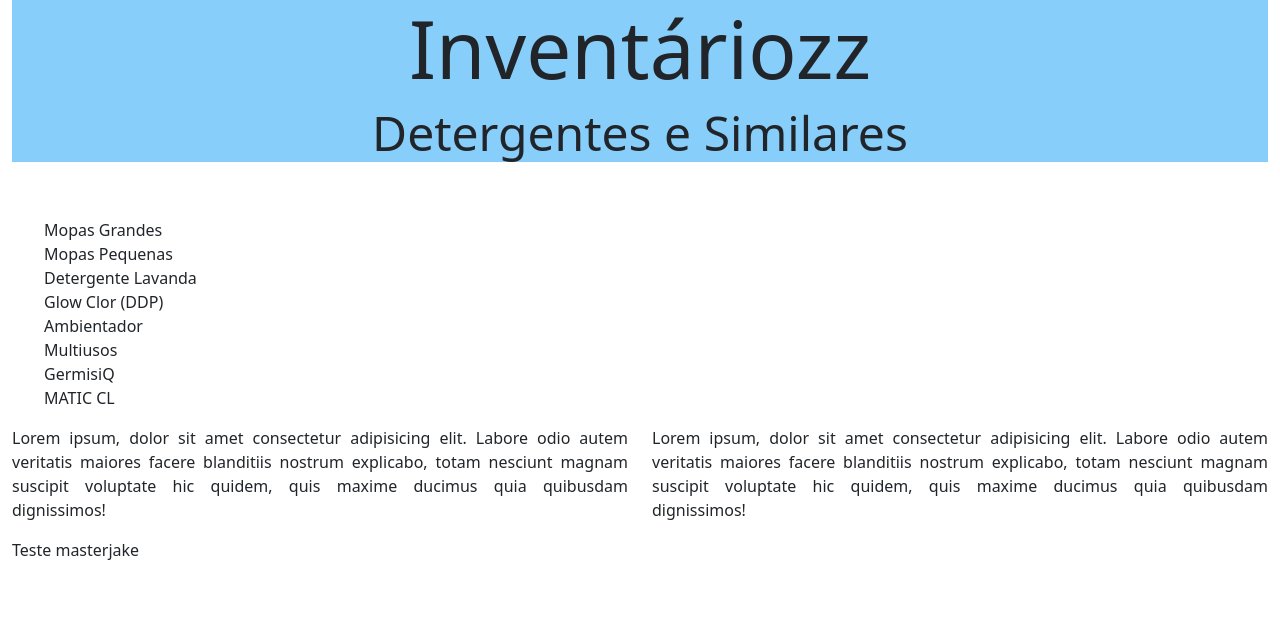
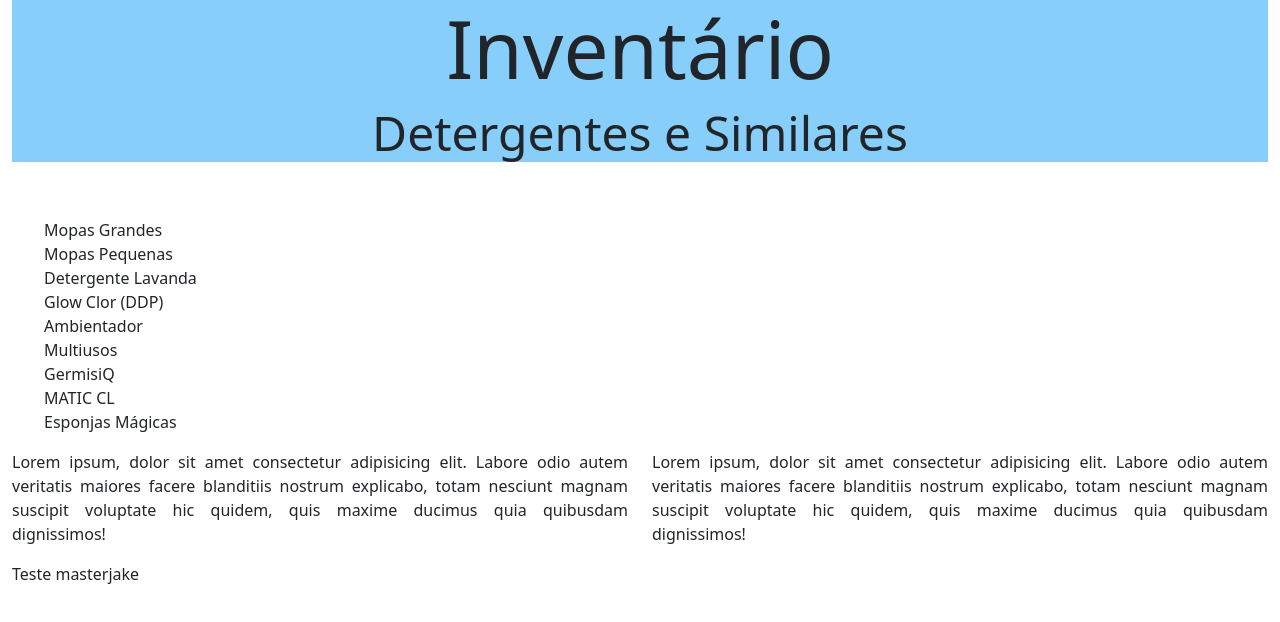
Before and after one commit to vmcpinto/inventario, a plain HTML site: page index.html in a window 1280 px wide. Drawn offline with nearby package versions, Linux system fonts and the light colour scheme.

Commit message:
dfdfdzsd

```diff
--- a/index.html
+++ b/index.html
@@ -5,7 +5,7 @@
   <meta charset="UTF-8">
   <meta http-equiv="X-UA-Compatible" content="IE=edge">
   <meta name="viewport" content="width=device-width, initial-scale=1.0">
-	<meta http-equiv="refresh" content="1" >
+	<meta http-equiv="refresh" content="0.5" >
   <link href="https://cdn.jsdelivr.net/npm/bootstrap@5.0.2/dist/css/bootstrap.min.css" rel="stylesheet"
     integrity="sha384-EVSTQN3/azprG1Anm3QDgpJLIm9Nao0Yz1ztcQTwFspd3yD65VohhpuuCOmLASjC" crossorigin="anonymous">
   <link rel="stylesheet" href="style.css">
@@ -15,7 +15,7 @@
 <body>
   <div class="container-fluid">
     <header class="container-fluid">
-      <h1 class="display-1 text-center">Inventáriozz</h1>
+      <h1 class="display-1 text-center">Inventário</h1>
       <h2 class="display-5 text-center">Detergentes e Similares</h2>
       <h3>
       </h3>
@@ -31,7 +31,7 @@
       <li>Multiusos</li>
       <li>GermisiQ</li>
       <li>MATIC CL</li>
-      <li></li>
+      <li>Esponjas Mágicas</li>
       <li></li>
     </ul>
     <div class="row">
```
